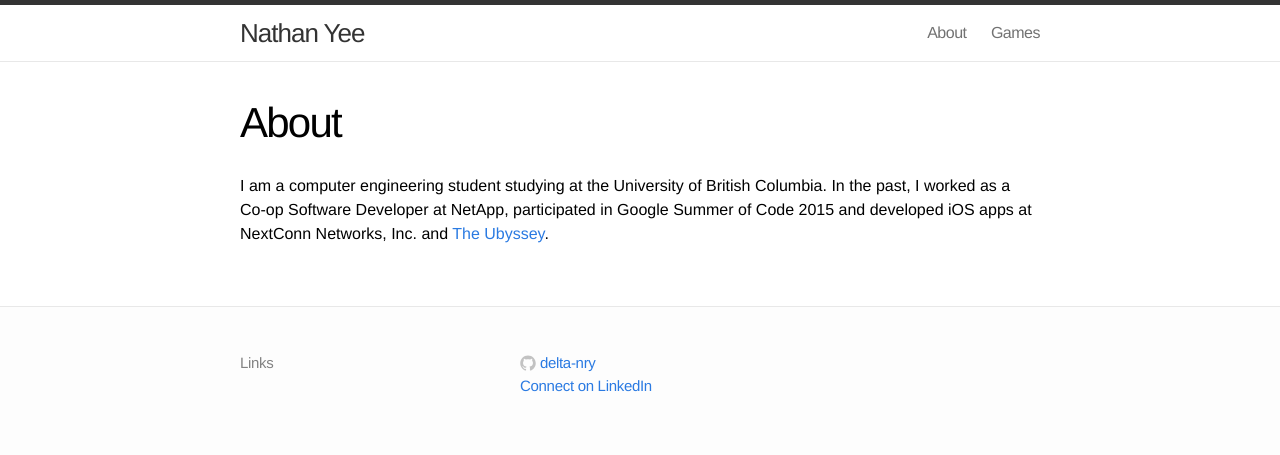
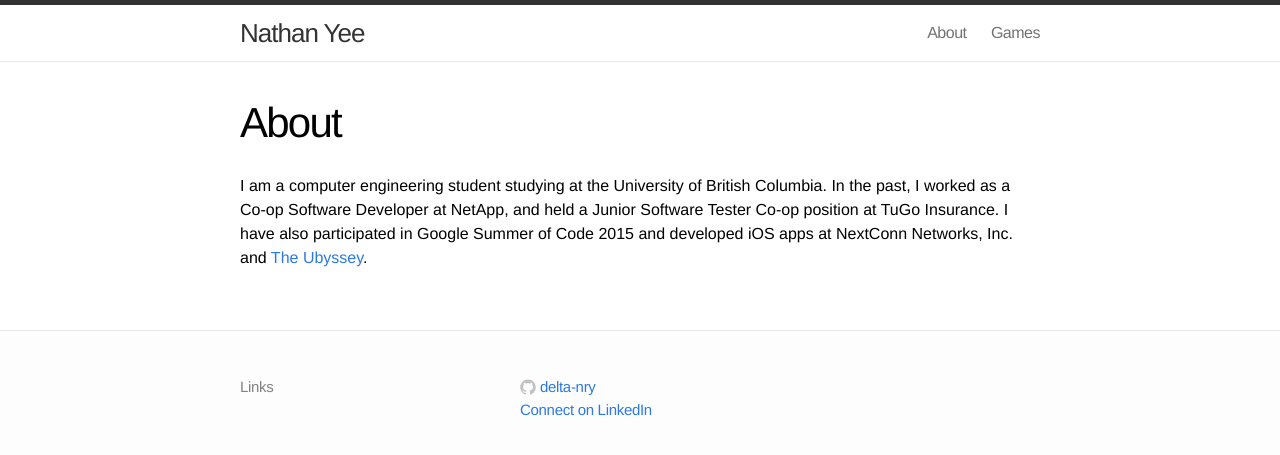
Before and after one commit to delta-nry/delta-nry.github.io, a Jekyll site: the page built from about.md, in a window 1280 px wide. Shown: the top 455 px of the page. Built offline with Jekyll 4.4.1, drawn with Linux system fonts in a browser that asks for light colours.

Commit message:
Update about.md

```diff
--- a/about.md
+++ b/about.md
@@ -5,6 +5,7 @@ permalink: /about/
 ---
 
 I am a computer engineering student studying at the University of British
-Columbia. In the past, I worked as a Co-op Software Developer at NetApp,
+Columbia. In the past, I worked as a Co-op Software Developer at NetApp, and
+held a Junior Software Tester Co-op position at TuGo Insurance. I have also
 participated in Google Summer of Code 2015 and developed iOS apps at NextConn
 Networks, Inc. and [The Ubyssey](http://ubyssey.ca/).
```
